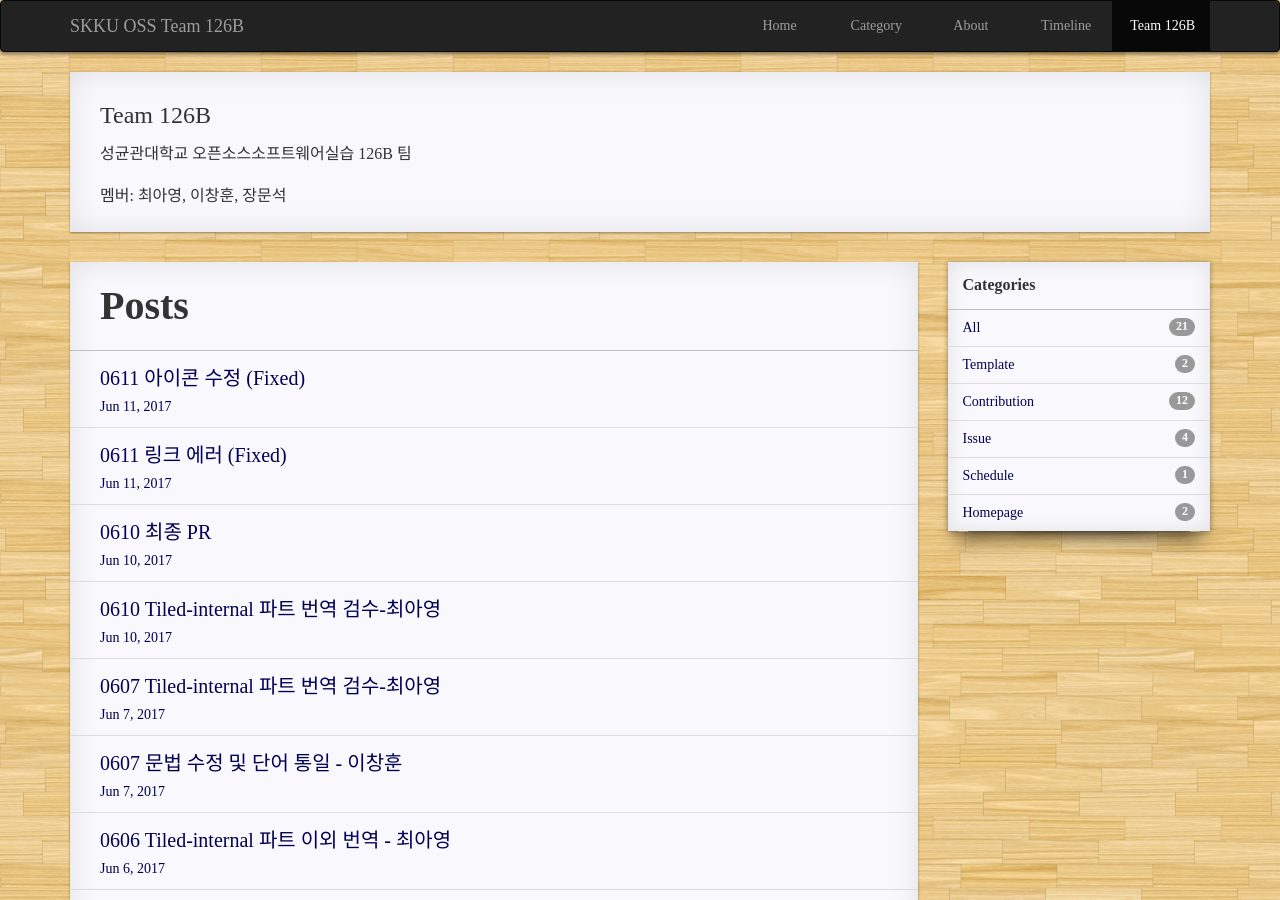
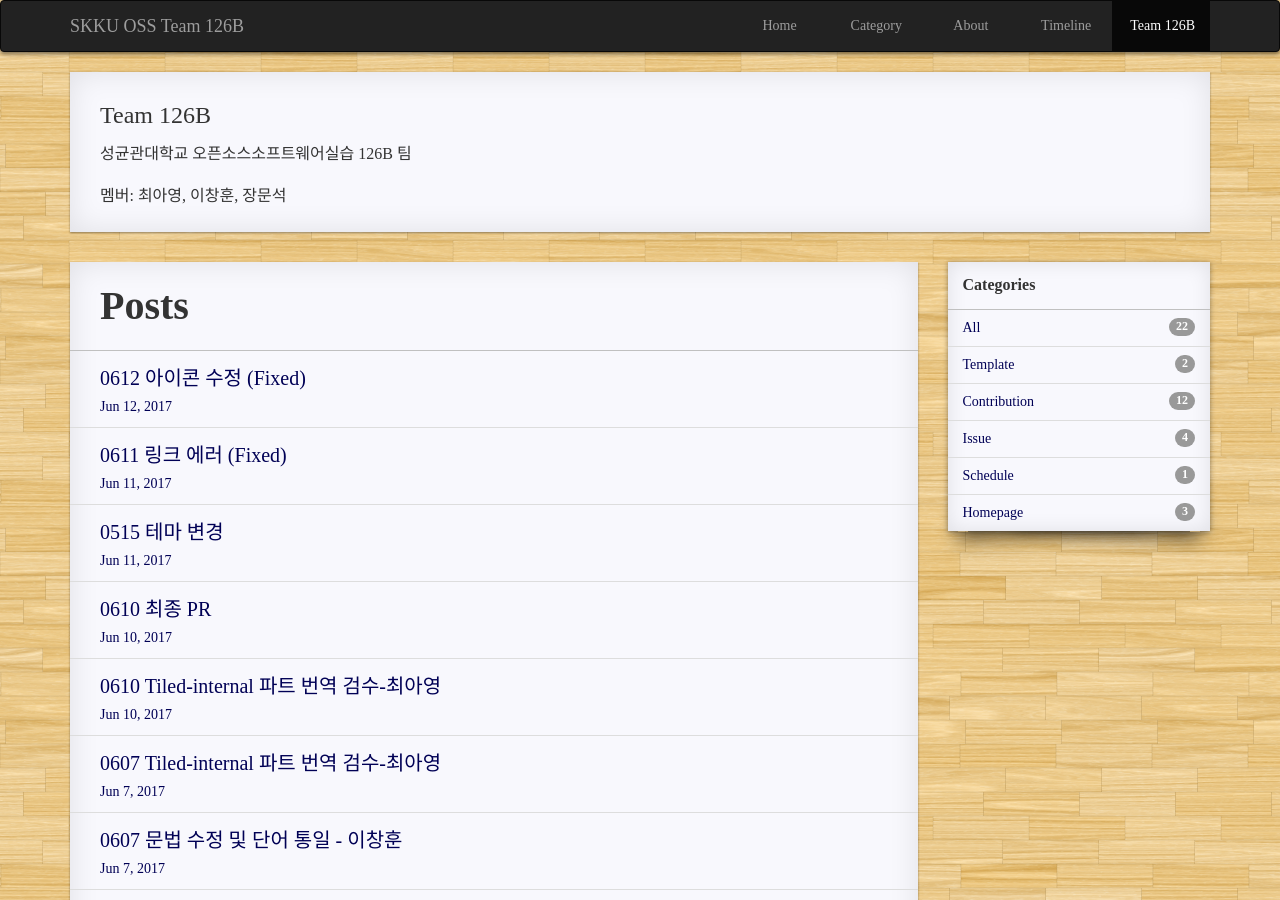
Before and after one commit to 17-1-SKKU-OSS/126B, a Jekyll site: the page built from index.md, in a window 1280 px wide and 900 px high. Built offline with Jekyll 4.4.1, drawn with Linux system fonts in a browser that asks for light colours; a style sheet for code colours, icons or effects is not loaded; our own code applies the rules of GitHub Pages for plain Markdown files.

```diff
--- a/_posts/Homepage/2017-06-11-homepage-Icon.md
+++ b/_posts/Homepage/2017-06-12-homepage-Icon.md
@@ -1,7 +1,7 @@
 ---
 layout: post
-title:  0611 아이콘 수정 (Fixed)
-date:   2017-06-11 00:20:00
+title:  0612 아이콘 수정 (Fixed)
+date:   2017-06-12 00:20:00
 auther: 최아영
 comments: false
 categories: Homepage
```
Also changed, not shown: _posts/Homepage/2017-05-15-homepage-Theme.md (added, +13 -0 lines), pages/3_Timeline.md (+1 -3 lines).
